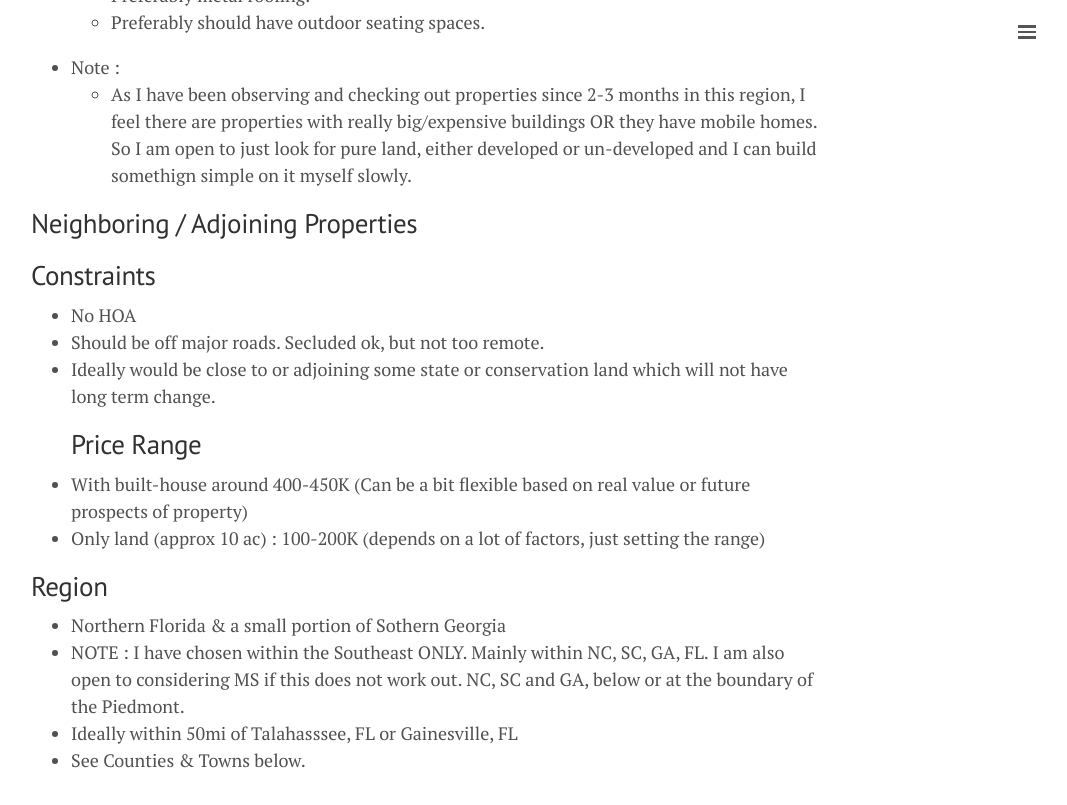
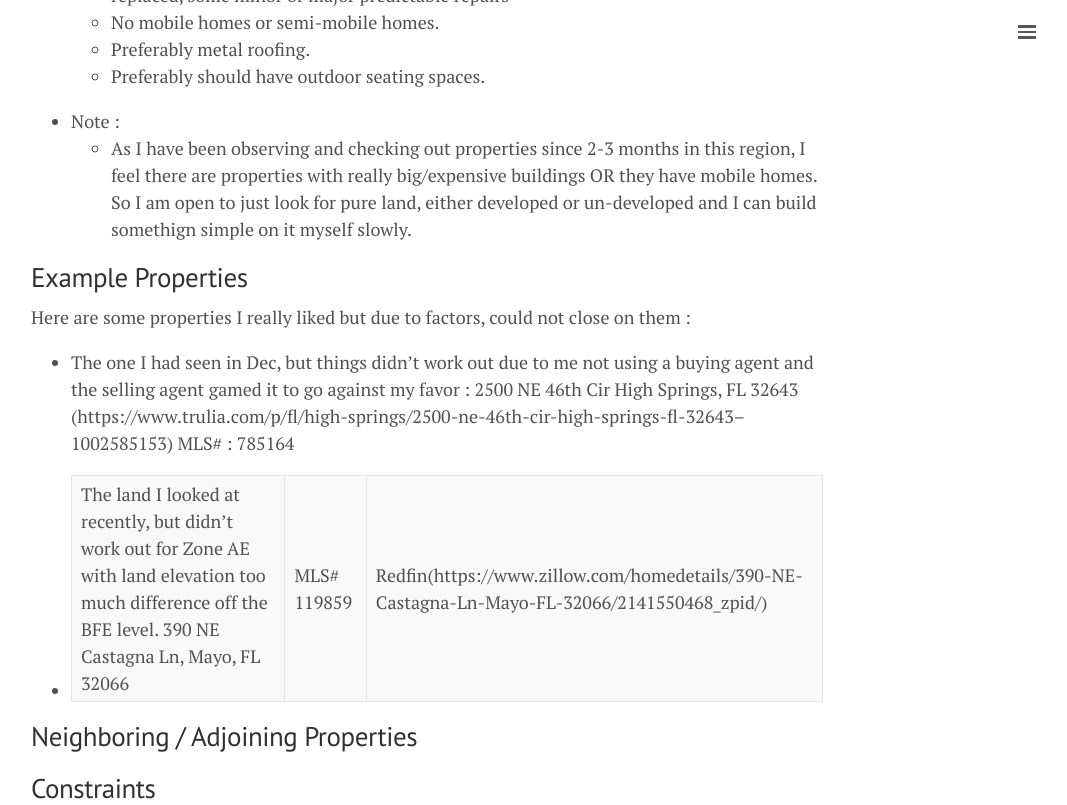
Before and after one commit to sectorzero/sectorzero.github.io, a Jekyll site: the page built from temp/property-search.md, in a window 1280 px wide and 1400 px high, scrolled down 1891 px. Shown: the top 805 px of the window, without its empty margins (213-1280 px from the left). Built offline with Jekyll 4.4.1, drawn with Linux system fonts in a browser that asks for light colours; some of the changed text lies outside the part shown.

Commit message:
updated property search

```diff
--- a/temp/property-search.md
+++ b/temp/property-search.md
@@ -14,20 +14,21 @@
   - [What is the purpose of property :](#what-is-the-purpose-of-property-)
   - [Few things what is important to me](#few-things-what-is-important-to-me)
   - [Property Type](#property-type)
+  - [Example Properties](#example-properties)
   - [Neighboring / Adjoining Properties](#neighboring--adjoining-properties)
   - [Constraints](#constraints)
   - [Price Range](#price-range)
   - [Region](#region)
-    - [Approximate Maps](#approximate-maps)
     - [Counties](#counties)
     - [Towns](#towns)
+    - [Approximate Maps](#approximate-maps)
 
 # Property Requirements
 
 ## What is the purpose of property :
 - Primary living residence
-- Have space to experiment with growing plants, vegetable and fruits.
-- Develop the land into a permaculture forest type land
+- Have space to growing plants, vegetable and fruits. Maybe have some bees. Should be sorrounded by natural growth trees and vegetation. NOT for animal raising.
+- Develop the land into a permaculture type land
 
 ## Few things what is important to me
 - Land, Sorrounding Aspects and Location are much more imporant and higher priority than the actual house or built up space.
@@ -62,25 +63,29 @@
 - Note :
   - As I have been observing and checking out properties since 2-3 months in this region, I feel there are properties with really big/expensive buildings OR they have mobile homes. So I am open to just look for pure land, either developed or un-developed and I can build somethign simple on it myself slowly.
 
+## Example Properties
+
+Here are some properties I really liked but due to factors, could not close on them :
+
+- The one I had seen in Dec, but things didn't work out due to me not using a buying agent and the selling agent gamed it to go against my favor : 2500 NE 46th Cir High Springs, FL 32643 (https://www.trulia.com/p/fl/high-springs/2500-ne-46th-cir-high-springs-fl-32643--1002585153) MLS# : 785164
+
+- The land I looked at recently, but didn't work out for Zone AE with land elevation too much difference off the BFE level. 390 NE Castagna Ln, Mayo, FL 32066 | MLS# 119859 | Redfin(https://www.zillow.com/homedetails/390-NE-Castagna-Ln-Mayo-FL-32066/2141550468_zpid/)
+
 ## Neighboring / Adjoining Properties
+
 ## Constraints
 - No HOA
 - Should be off major roads. Secluded ok, but not too remote.
-- Ideally would be close to or adjoining some state or conservation land which will not have long term change.
+- Ideally would be close to or adjoining some state or conservation land which will not have long term change. Like state parks, protected forests. If on the boundary, can consider smaller acerage like 4-5 ac also.
+
 ## Price Range
 - With built-house around 400-450K (Can be a bit flexible based on real value or future prospects of property)
 - Only land (approx 10 ac) : 100-200K (depends on a lot of factors, just setting the range)
 
 ## Region
-- Northern Florida & a small portion of Sothern Georgia
-- NOTE : I have chosen within the Southeast ONLY. Mainly within NC, SC, GA, FL. I am also open to considering MS if this does not work out. NC, SC and GA, below or at the boundary of the Piedmont.
-- Ideally within 50mi of Talahasssee, FL or Gainesville, FL
+- Northern Florida & a small portion of Sothern Georgia. Prefer/Prioritize FL first and can consider GA (depends on availability, value & likability factors). Currently considering FL for tax purposes.
+- Ideally within 50mi of Talahasssee, FL or Gainesville, FL.
 - See Counties & Towns below.
-
-### Approximate Maps
-![](PreferredRegionFLGA-Counties.png)
-
-![](PreferredRegionFLGA-Topo_2.png)
 
 ### Counties
 - Northern Florida
```
Also changed, not shown: other parts of temp/property-search.md (+5 -0 lines).
